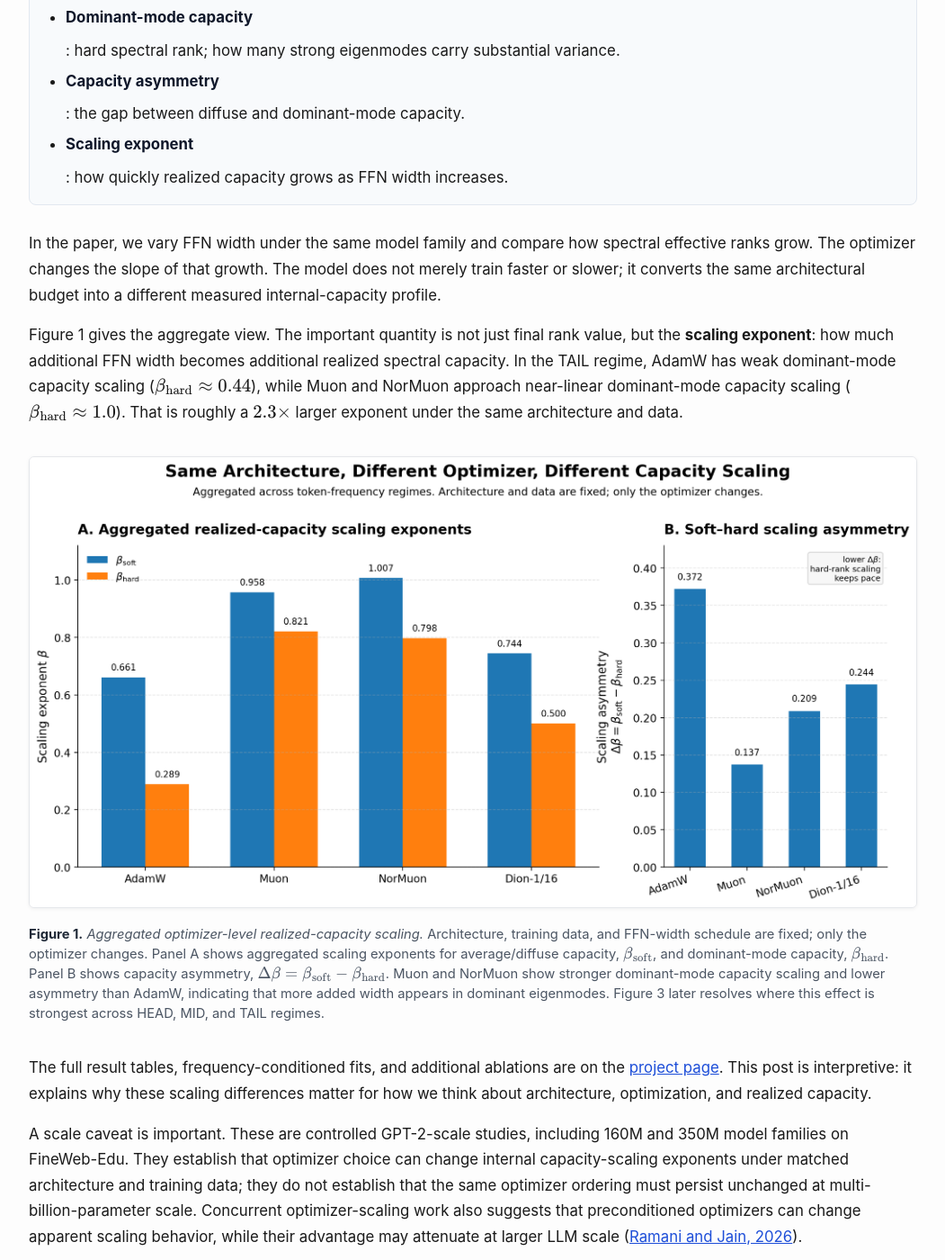
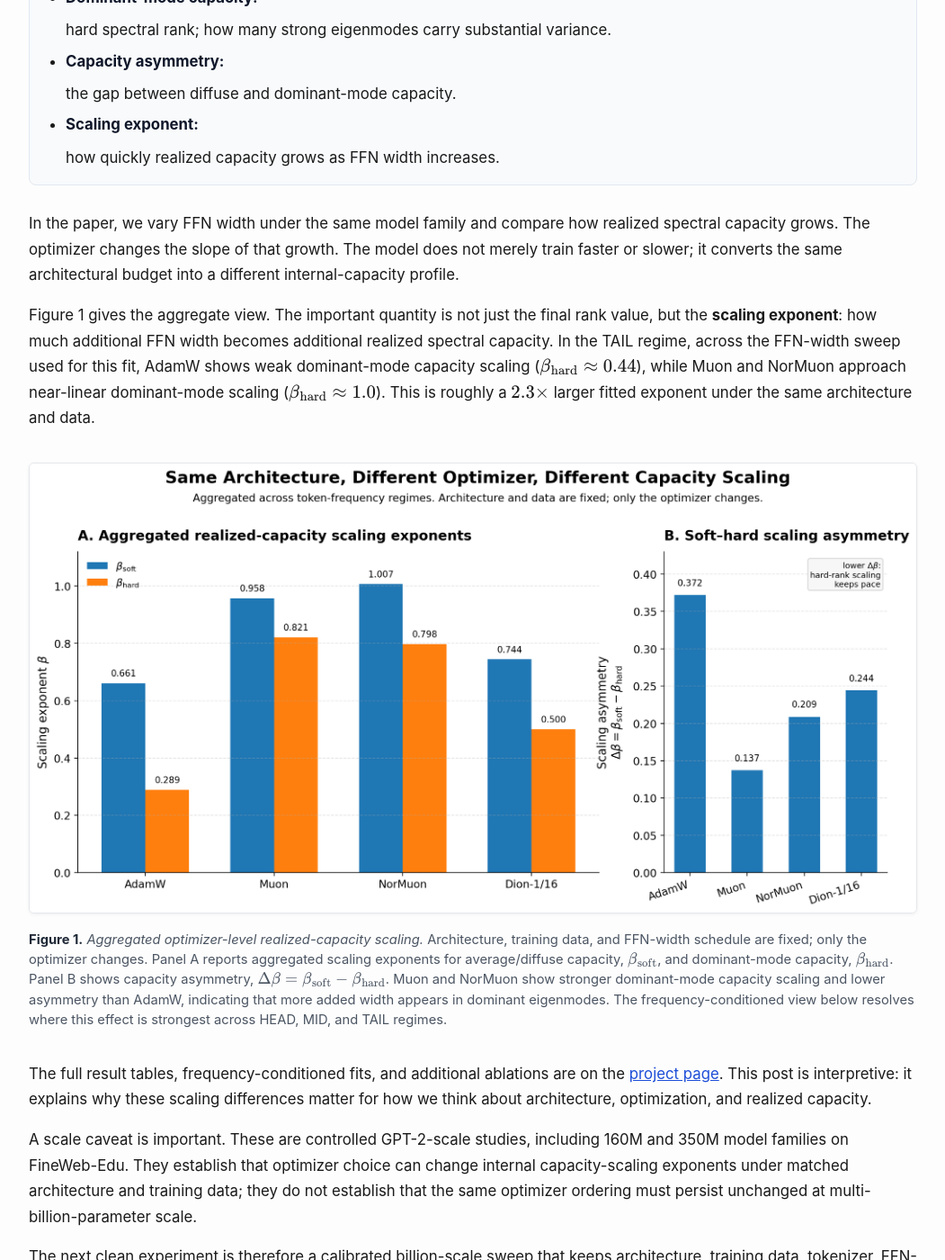
Before and after one commit to optimizer-scaling-laws/optimizer-scaling-laws.github.io, a Jekyll site: the page built from _posts/2026-06-18-architecture-creates-capacity-optimizers-realize-it.md, in a window 1280 px wide and 1400 px high, scrolled down 2348 px. Shown: the whole window at 90% size, without its empty margins (114-1165 px from the left). Built offline with Jekyll 4.4.1, drawn with Linux system fonts in a browser that asks for light colours; some of the changed text lies outside the part shown.

Commit message:
Final Revision of Section 1

```diff
--- a/_posts/2026-06-18-architecture-creates-capacity-optimizers-realize-it.md
+++ b/_posts/2026-06-18-architecture-creates-capacity-optimizers-realize-it.md
@@ -162,14 +162,14 @@
 </ul>
 </div>
 
-A scope note: throughout this post, **realized capacity** means *realized spectral capacity* — variance-carrying internal directions measured through representation eigenspectra. It is not a complete behavioral measure of intelligence, transfer, or downstream capability. It is an internal telemetry signal that loss curves and parameter counts do not directly measure.
+A scope note: throughout this post, **realized capacity** means **realized spectral capacity**--variance-carrying internal directions measured through representation eigenspectra. It is not a complete behavioral measure of intelligence, transfer, or downstream capability. It is an internal telemetry signal that loss curves and parameter counts do not directly measure.
 
-This is the controlled fact behind the post. Classical scaling laws made us good at asking how loss changes with parameters, training data, and compute. They leave a quieter question under-measured: when we add architectural capacity, does training convert it into measurable internal structure? In our experiments, that conversion depends strongly on optimizer choice, especially in rare-token regimes where supervision is sparse.
+This post starts from a controlled fact and then asks what follows from it. Classical scaling laws taught us to ask how loss changes with parameters, training data, and compute. They leave a quieter question under-measured: when we add architectural capacity, does training convert it into measurable internal structure? In our experiments, that conversion depends strongly on optimizer choice, especially in rare-token regimes where supervision is sparse.
 
 
 <figure class="figure-wide">
   <img src="{{ '/assets/blog/architecture-optimizer-codesign/figure0_same_architecture_same_data_different_optimizer.png' | relative_url }}" alt="Same architecture, same data, different optimizer conceptual setup">
-  <figcaption><strong>Figure 0.</strong> <em>Same architecture, same data, different optimizer.</em> The model family, data distribution, and training task are held fixed. Optimizer choice changes the path through parameter space, and those different training dynamics can lead to different internal spectral-capacity profiles, even when final loss is similar.</figcaption>
+  <figcaption><strong>Figure 0.</strong> <em>Same architecture, same training data, different optimizer.</em> With the model, and data held fixed, different optimizers induce different paths through parameter space--and those trajectories can yield different internal spectral-capacity profiles even when final loss is similar.</figcaption>
 </figure>
 
 <details class="toc-box">
@@ -196,38 +196,39 @@
 </details>
 
 ## 1. Same architecture, different capacity scaling
+
 {: #same-architecture-different-capacity-scaling }
 
 The result behind this post is simple:
 
-> **When architecture, training data, tokenizer, and width schedule are fixed, changing the optimizer changes how realized spectral capacity scales.**
+> **When architecture, training data, tokenizer, and FFN-width schedule are fixed, changing the optimizer changes how realized spectral capacity scales.**
 
-For the first pass through the evidence, four quantities are needed.
+To interpret the first result, four quantities are useful.
 
 <div class="metric-box">
   <strong>Metrics used in this post.</strong>
   <ul>
-    <li><strong>Average/diffuse capacity</strong>: soft spectral rank; how broadly representation variance spreads across eigenmodes.</li>
-    <li><strong>Dominant-mode capacity</strong>: hard spectral rank; how many strong eigenmodes carry substantial variance.</li>
-    <li><strong>Capacity asymmetry</strong>: the gap between diffuse and dominant-mode capacity.</li>
-    <li><strong>Scaling exponent</strong>: how quickly realized capacity grows as FFN width increases.</li>
+    <li><strong>Average/diffuse capacity:</strong> soft spectral rank; how broadly representation variance spreads across eigenmodes.</li>
+    <li><strong>Dominant-mode capacity:</strong> hard spectral rank; how many strong eigenmodes carry substantial variance.</li>
+    <li><strong>Capacity asymmetry:</strong> the gap between diffuse and dominant-mode capacity.</li>
+    <li><strong>Scaling exponent:</strong> how quickly realized capacity grows as FFN width increases.</li>
   </ul>
 </div>
 
-In the paper, we vary FFN width under the same model family and compare how spectral effective ranks grow. The optimizer changes the slope of that growth. The model does not merely train faster or slower; it converts the same architectural budget into a different measured internal-capacity profile.
+In the paper, we vary FFN width under the same model family and compare how realized spectral capacity grows. The optimizer changes the slope of that growth. The model does not merely train faster or slower; it converts the same architectural budget into a different internal-capacity profile.
 
-Figure 1 gives the aggregate view. The important quantity is not just final rank value, but the **scaling exponent**: how much additional FFN width becomes additional realized spectral capacity. In the TAIL regime, AdamW has weak dominant-mode capacity scaling ($\beta_{\mathrm{hard}} \approx 0.44$), while Muon and NorMuon approach near-linear dominant-mode capacity scaling ($\beta_{\mathrm{hard}} \approx 1.0$). That is roughly a $2.3\times$ larger exponent under the same architecture and data.
+Figure 1 gives the aggregate view. The important quantity is not just the final rank value, but the **scaling exponent**: how much additional FFN width becomes additional realized spectral capacity. In the TAIL regime, across the FFN-width sweep used for this fit, AdamW shows weak dominant-mode capacity scaling ($\beta_{\mathrm{hard}} \approx 0.44$), while Muon and NorMuon approach near-linear dominant-mode scaling ($\beta_{\mathrm{hard}} \approx 1.0$). This is roughly a $2.3\times$ larger fitted exponent under the same architecture and data.
 
 <figure class="figure-wide">
   <img src="{{ '/assets/blog/architecture-optimizer-codesign/figure1_optimizer_capacity_scaling.png' | relative_url }}" alt="Aggregated optimizer-level realized-capacity scaling">
-  <figcaption><strong>Figure 1.</strong> <em>Aggregated optimizer-level realized-capacity scaling.</em> Architecture, training data, and FFN-width schedule are fixed; only the optimizer changes. Panel A shows aggregated scaling exponents for average/diffuse capacity, $\beta_{\mathrm{soft}}$, and dominant-mode capacity, $\beta_{\mathrm{hard}}$. Panel B shows capacity asymmetry, $\Delta\beta = \beta_{\mathrm{soft}} - \beta_{\mathrm{hard}}$. Muon and NorMuon show stronger dominant-mode capacity scaling and lower asymmetry than AdamW, indicating that more added width appears in dominant eigenmodes. Figure 3 later resolves where this effect is strongest across HEAD, MID, and TAIL regimes.</figcaption>
+  <figcaption><strong>Figure 1.</strong> <em>Aggregated optimizer-level realized-capacity scaling.</em> Architecture, training data, and FFN-width schedule are fixed; only the optimizer changes. Panel A reports aggregated scaling exponents for average/diffuse capacity, $\beta_{\mathrm{soft}}$, and dominant-mode capacity, $\beta_{\mathrm{hard}}$. Panel B shows capacity asymmetry, $\Delta\beta = \beta_{\mathrm{soft}} - \beta_{\mathrm{hard}}$. Muon and NorMuon show stronger dominant-mode capacity scaling and lower asymmetry than AdamW, indicating that more added width appears in dominant eigenmodes. The frequency-conditioned view below resolves where this effect is strongest across HEAD, MID, and TAIL regimes.</figcaption>
 </figure>
 
 The full result tables, frequency-conditioned fits, and additional ablations are on the <a href="https://optimizer-scaling-laws.github.io/" target="_blank" rel="noopener noreferrer">project page</a>. This post is interpretive: it explains why these scaling differences matter for how we think about architecture, optimization, and realized capacity.
 
-A scale caveat is important. These are controlled GPT-2-scale studies, including 160M and 350M model families on FineWeb-Edu. They establish that optimizer choice can change internal capacity-scaling exponents under matched architecture and training data; they do not establish that the same optimizer ordering must persist unchanged at multi-billion-parameter scale. Concurrent optimizer-scaling work also suggests that preconditioned optimizers can change apparent scaling behavior, while their advantage may attenuate at larger LLM scale (<a href="https://arxiv.org/abs/2605.29387" target="_blank" rel="noopener noreferrer">Ramani and Jain, 2026</a>).
+A scale caveat is important. These are controlled GPT-2-scale studies, including 160M and 350M model families on FineWeb-Edu. They establish that optimizer choice can change internal capacity-scaling exponents under matched architecture and training data; they do not establish that the same optimizer ordering must persist unchanged at multi-billion-parameter scale.
 
-The next clean experiment is therefore a calibrated billion-scale sweep that keeps architecture, training data, tokenizer, width schedule, and compute accounting fixed while measuring whether average/diffuse capacity, dominant-mode capacity, and HEAD/MID/TAIL effects persist. The narrow claim here is already enough: optimizer choice can change the internal scaling law by which FFN width becomes realized spectral representation capacity.
+The next clean experiment is therefore a calibrated billion-scale sweep that keeps architecture, training data, tokenizer, FFN-width schedule, and compute accounting fixed while measuring whether average/diffuse capacity, dominant-mode capacity, and HEAD/MID/TAIL effects persist. The narrow claim here is already enough: optimizer choice can change the internal scaling law by which FFN width becomes realized spectral capacity.
 
 <p class="takeaway-inline"><strong>Takeaway.</strong> Optimizer choice changes not only training speed or final loss, but the measured scaling law by which added FFN width becomes realized spectral capacity.</p>
 
```
